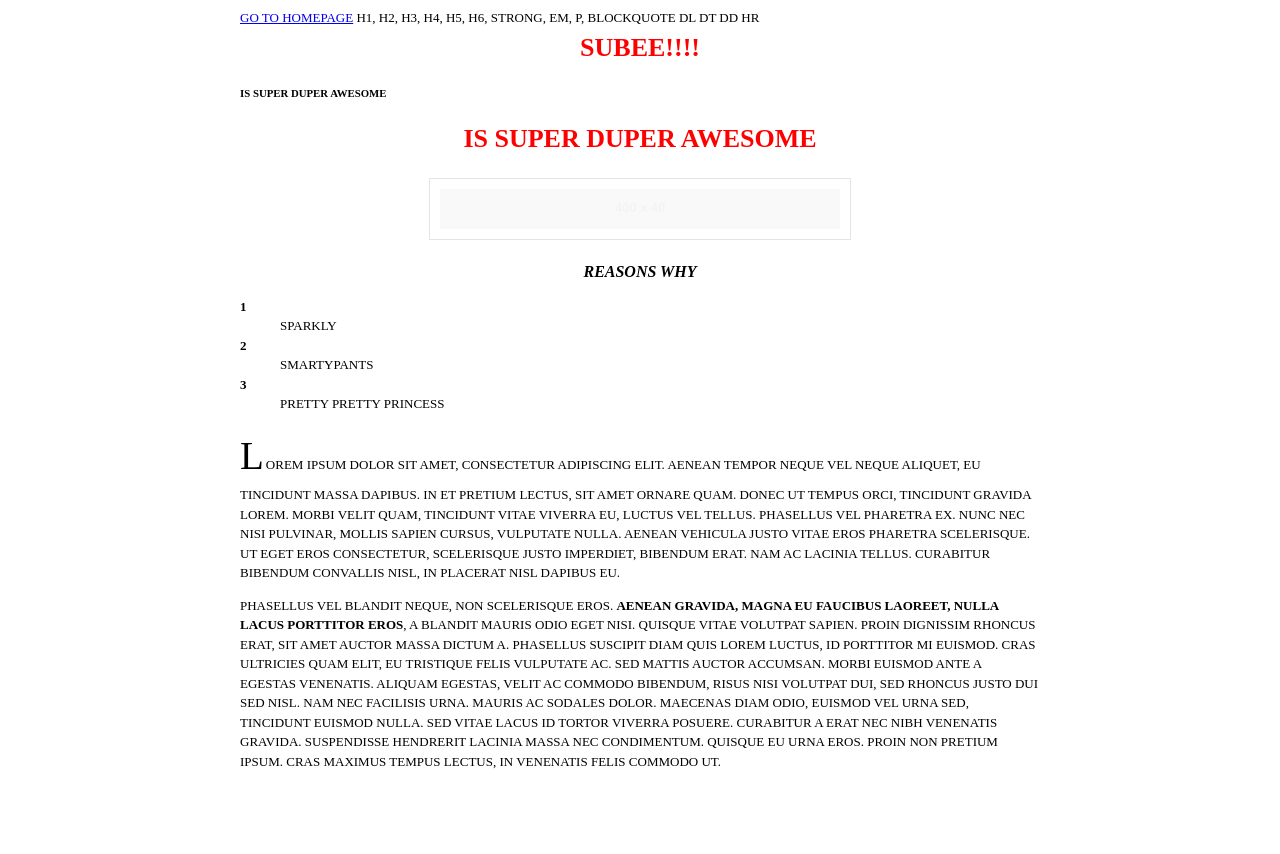
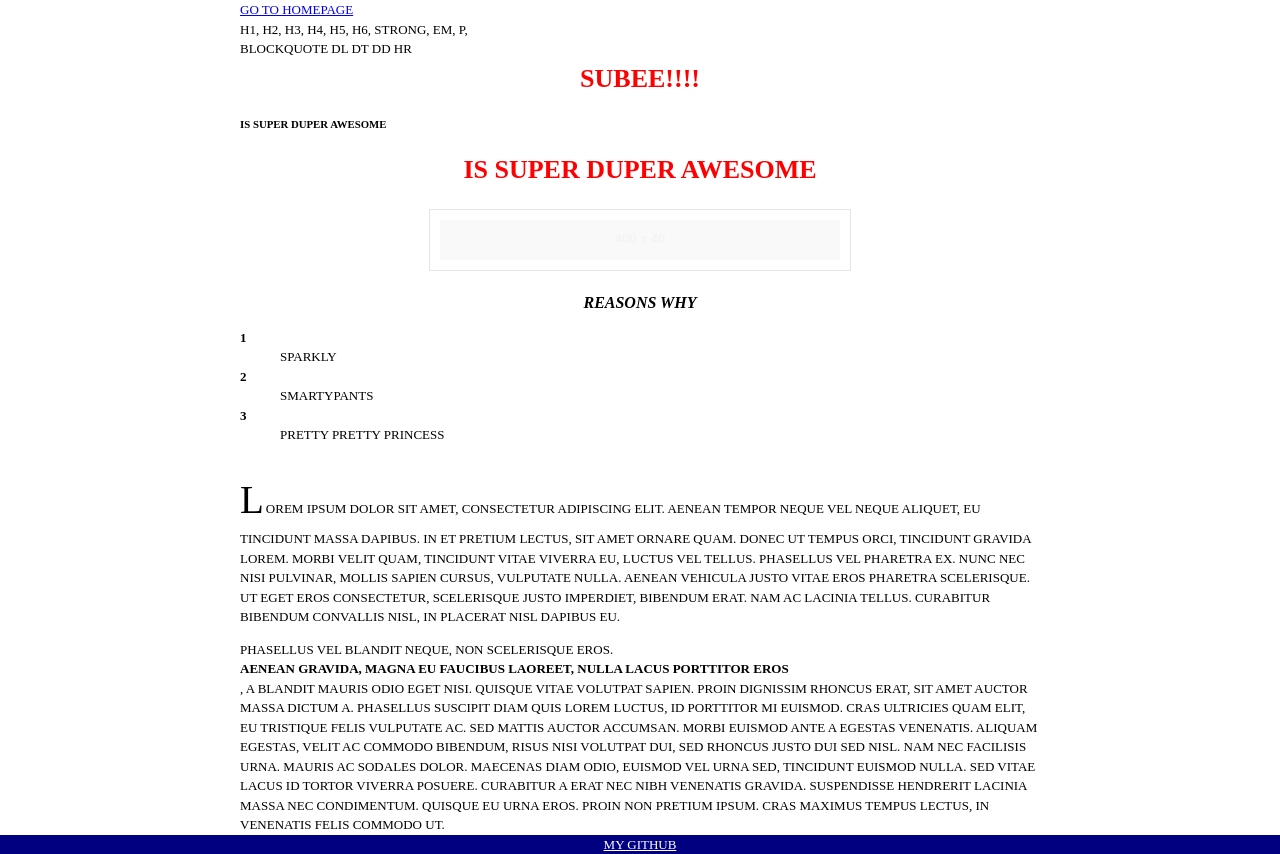
Before and after one commit to subee/practice, a plain HTML site: page second.html in a window 1280 px wide. Before the commit the page ends 800 px from the top, so only its background shows below. Drawn offline with Linux system fonts and the light colour scheme; placeholder pictures from the web are drawn by us.

Commit message:
link and flexbox practice

```diff
--- a/second.html
+++ b/second.html
@@ -49,5 +49,12 @@ Maecenas diam odio, euismod vel urna sed, tincidunt euismod nulla. Sed vitae lac
 
 </div>
 
+<div class="footer">
+
+  <a href="http://github.com/subee"> My GitHub </a>
+
+</div>
+
+
 </body>
 </html>
--- a/styles.css
+++ b/styles.css
@@ -5,7 +5,10 @@ body {
   font-size: 13px;
   text-transform: uppercase;
   line-height: 1.5;
+  margin: 0;
+  padding: 0;
 }
+
 .header {
   padding-right: 8px;
   padding-bottom: 8px;
@@ -24,7 +27,6 @@ body {
 }
 
 h1 {
-
   margin: 200px;
   margin: 0px;
   font-family: "Futura";
@@ -63,11 +65,24 @@ img {
 img:hover {
   opacity: 1;
   transition: opacity 1000ms;
-
 }
 
 .wrap {
   max-width: 800px;
   margin: auto;
+  display: flex;
+  flex-direction: column;
+  min-height: 100vh;
+}
 
+.footer {
+  background-color: navy;
+  align-self: flex-end;
+  display: flex;
 }
+
+.footer a {
+  color: white;
+  display: block;
+  margin: auto;
+}
```
